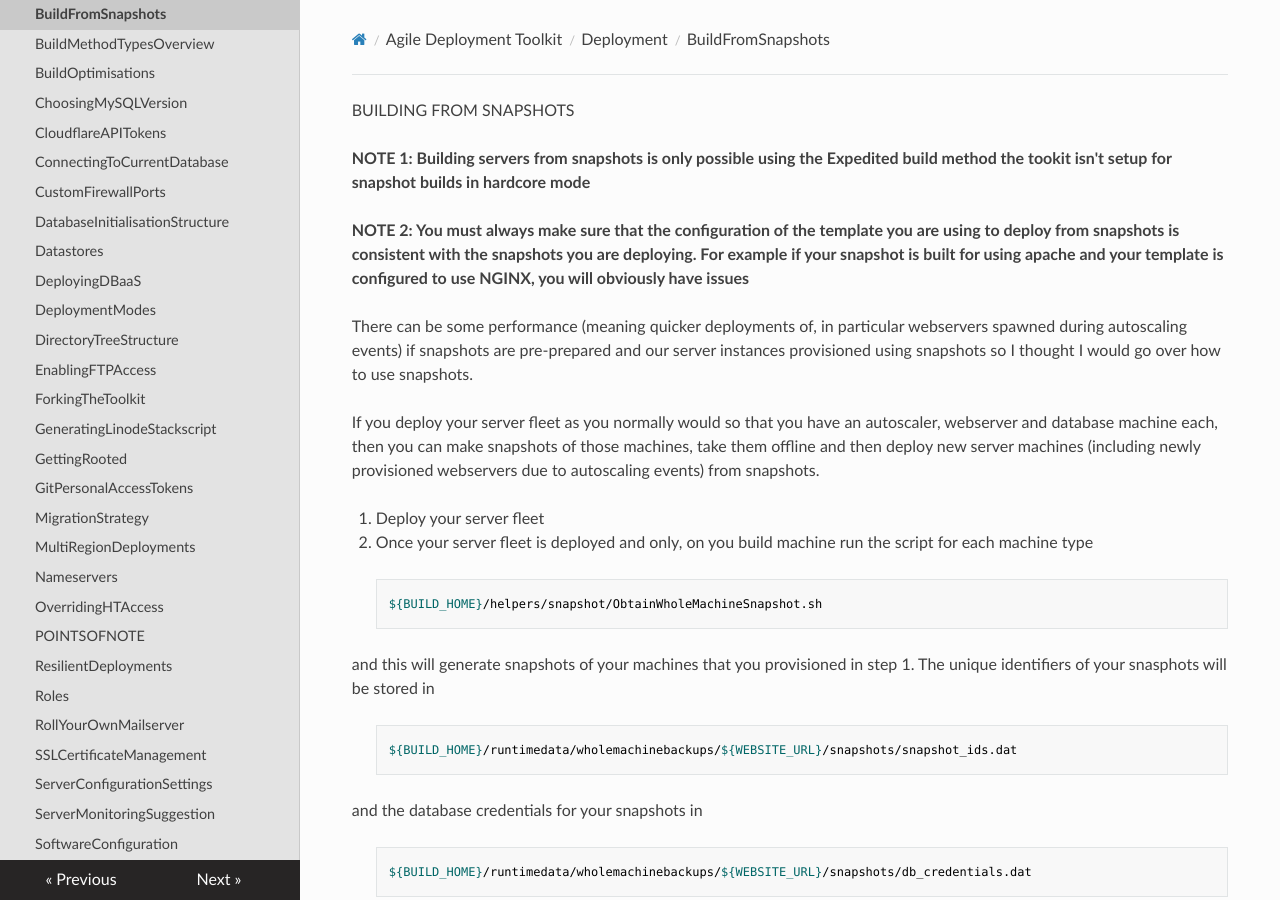
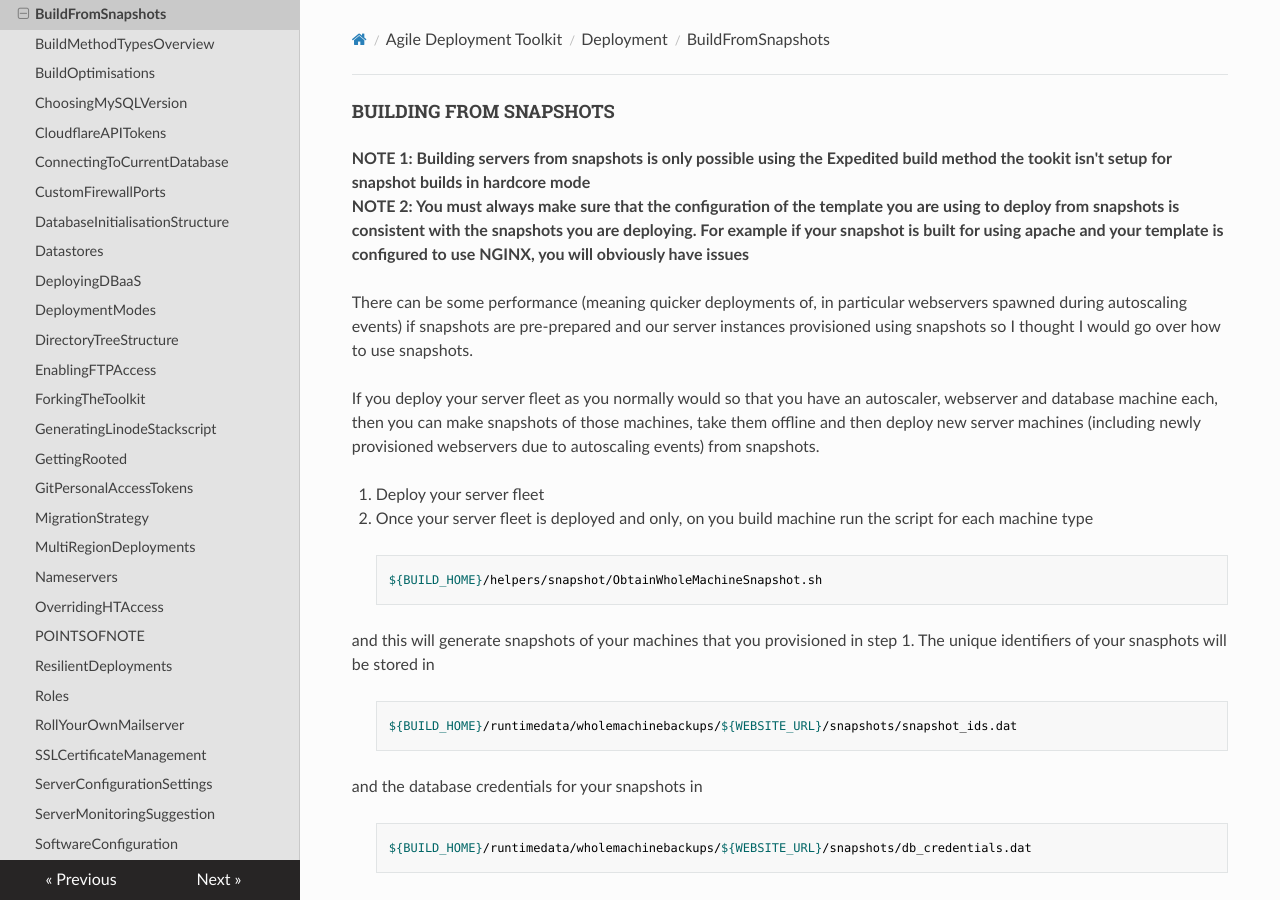
Before and after one commit to wintersys-dev/adt-documentation, an MkDocs documentation site: the page built from docs/Agile Deployment Toolkit/Deployment/BuildFromSnapshots.md, in a window 1280 px wide and 900 px high. Built offline with MkDocs 1.6.1, drawn with Linux system fonts in a browser that asks for light colours; nearby versions of some CDN libraries.

```diff
--- a/docs/Agile Deployment Toolkit/Deployment/BuildFromSnapshots.md
+++ b/docs/Agile Deployment Toolkit/Deployment/BuildFromSnapshots.md
@@ -1,7 +1,6 @@
-BUILDING FROM SNAPSHOTS
+#### BUILDING FROM SNAPSHOTS
 
 **NOTE 1: Building servers from snapshots is only possible using the Expedited build method the tookit isn't setup for snapshot builds in hardcore mode**
-
 **NOTE 2: You must always make sure that the configuration of the template you are using to deploy from snapshots is consistent with the snapshots you are deploying. For example if your snapshot is built for using apache and your template is configured to use NGINX, you will obviously have issues**
 
 There can be some performance (meaning quicker deployments of, in particular webservers spawned during autoscaling events) if snapshots are pre-prepared and our server instances provisioned using snapshots so I thought I would go over how to use snapshots.
```
